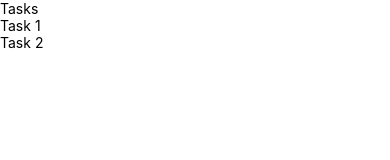
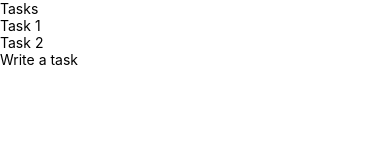
Before and after one commit to bneeland/react-native-to-do-1, a React Native app: screen / in a window 390 px wide. Shown: the top 160 px of the page. Built offline with nearby package versions, Linux system fonts and the light colour scheme.

Commit message:
Added text input for both web and mobile

```diff
--- a/App.js
+++ b/App.js
@@ -1,5 +1,5 @@
 import React from 'react';
-import { StyleSheet, Text, View } from 'react-native';
+import { KeyboardAvoidingView, StyleSheet, Text, View, TextInput } from 'react-native';
 import Task from './components/Task';
 
 export default function App() {
@@ -12,6 +12,11 @@ export default function App() {
           <Task text={'Task 2'} />
         </View>
       </View>
+      <KeyboardAvoidingView
+        // behavior={Platform.OS === "ios" ? "padding" : "height"}
+      >
+        <TextInput placeholder={'Write a task'} />
+      </KeyboardAvoidingView>
     </View>
   );
 }
```
